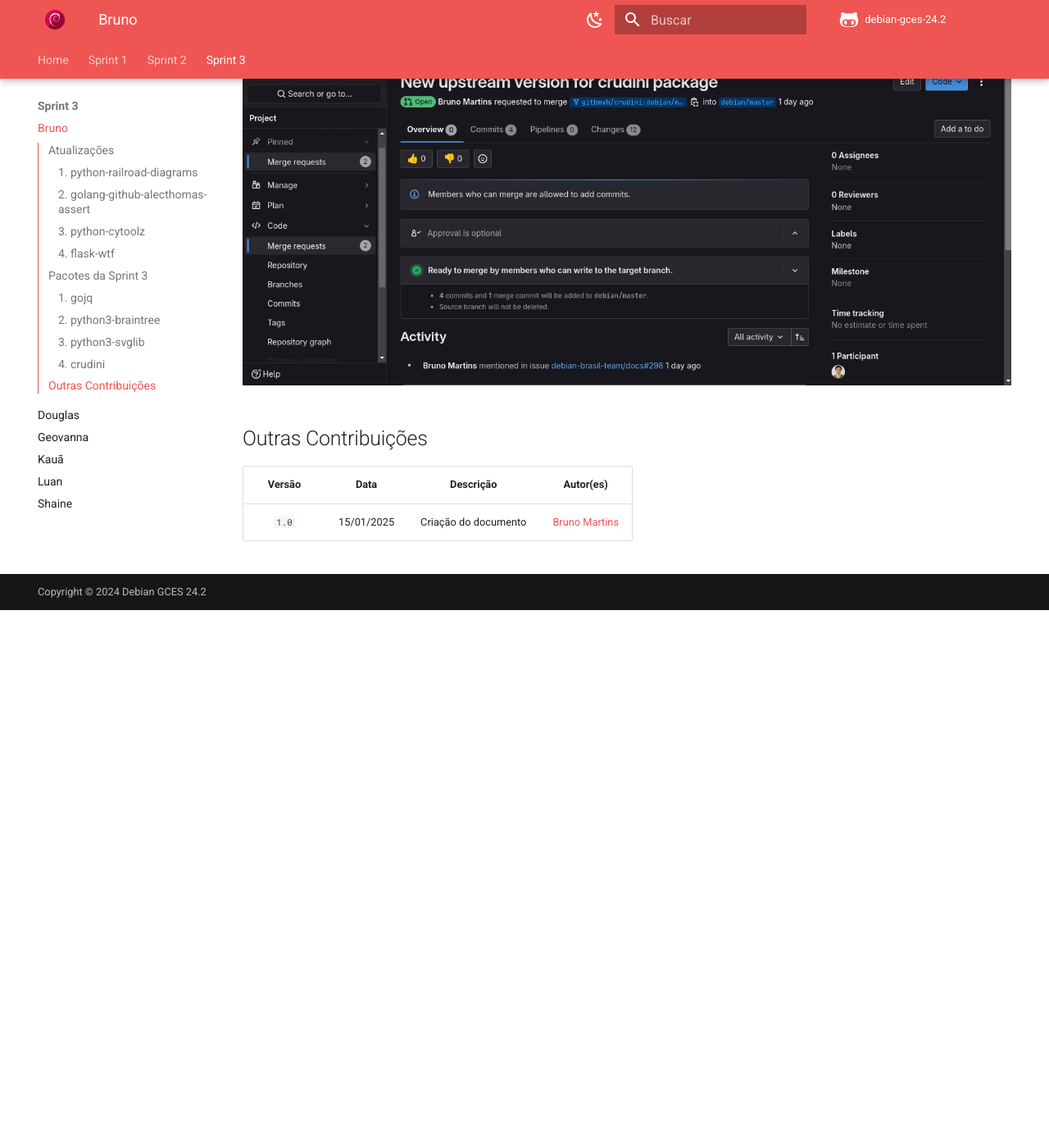
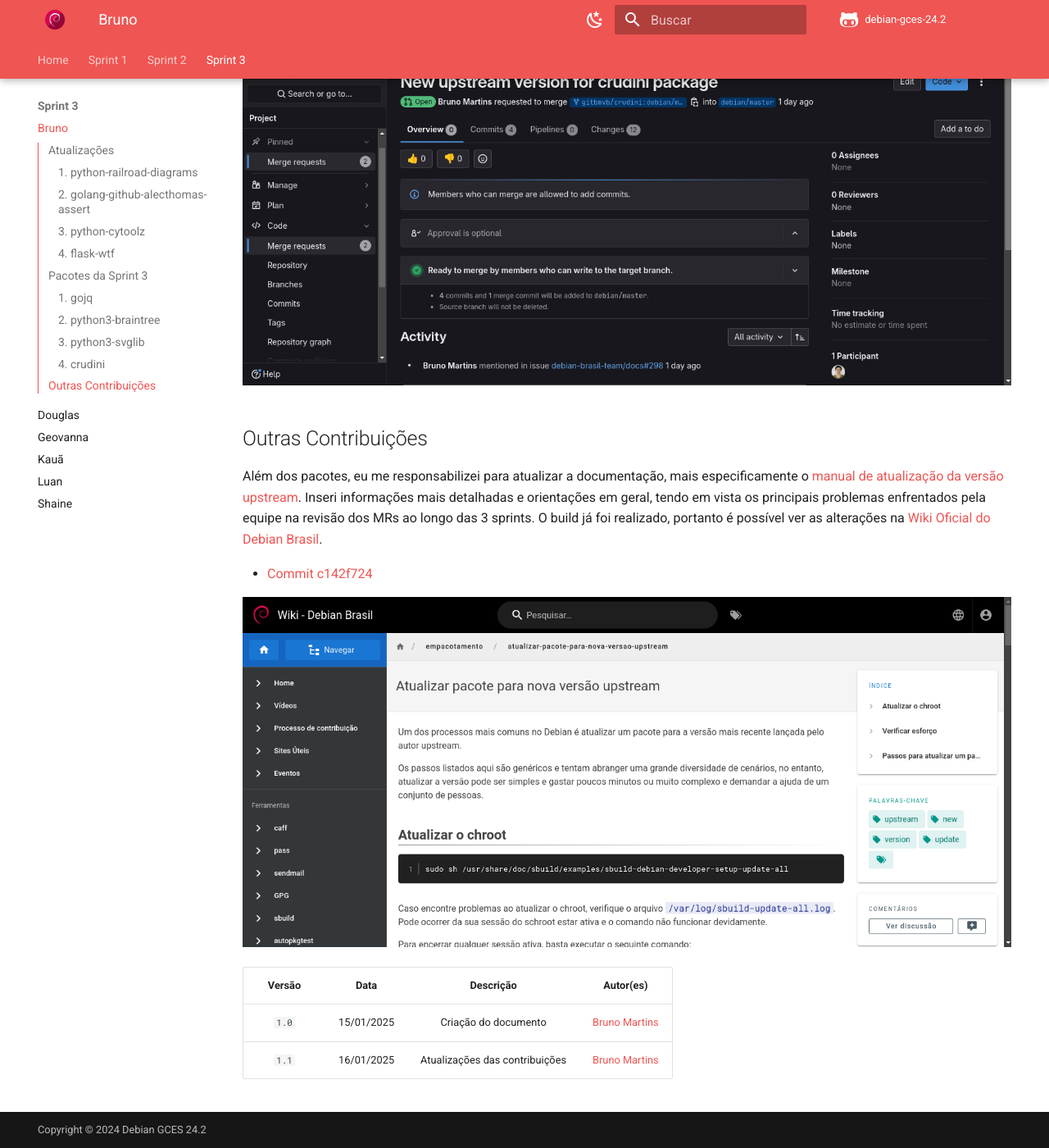
Before and after one commit to gitbmvb/debian-gces-24.2, an MkDocs documentation site: the page built from docs/sprint3/bruno3.md, in a window 1280 px wide and 1400 px high, scrolled down 6305 px. Shown: the whole window at 82% size. Built offline with MkDocs 1.6.1 and Material for MkDocs 9.7.7, drawn with Linux system fonts in a browser that asks for light colours; comment, search, counter and statistics services are not loaded; before the commit the page ends 7049 px from its top, so only the background shows below that.

Commit message:
docs/bruno: atualiza contribuições

```diff
--- a/docs/sprint3/bruno3.md
+++ b/docs/sprint3/bruno3.md
@@ -100,8 +100,14 @@
 
 ## Outras Contribuições
 
+Além dos pacotes, eu me responsabilizei para atualizar a documentação, mais especificamente o [manual de atualização da versão upstream](https://wiki.debianbrasil.org.br/pt-br/empacotamento/atualizar-pacote-para-nova-versao-upstream). Inseri informações mais detalhadas e orientações em geral, tendo em vista os principais problemas enfrentados pela equipe na revisão dos MRs ao longo das 3 sprints. O build já foi realizado, portanto é possível ver as alterações na [Wiki Oficial do Debian Brasil](https://wiki.debianbrasil.org.br/pt-br/home).
+
+- [Commit c142f724](https://salsa.debian.org/debian-brasil-team/docs/-/commit/c142f724ebf49ac00f128614349db19263d24009)
+
+![](assets/bruno_docs.png)
 
 
 | Versão |    Data    |      Descrição       |                   Autor(es)                   |
 | :----: | :--------: | :------------------: | :-------------------------------------------: |
 | `1.0`  | 15/01/2025 | Criação do documento | [Bruno Martins](https://github.com/gitbmvb) |
+| `1.1`  | 16/01/2025 | Atualizações das contribuições | [Bruno Martins](https://github.com/gitbmvb) |
```
Also changed, not shown: docs/sprint3/assets/bruno_docs.png (added).
